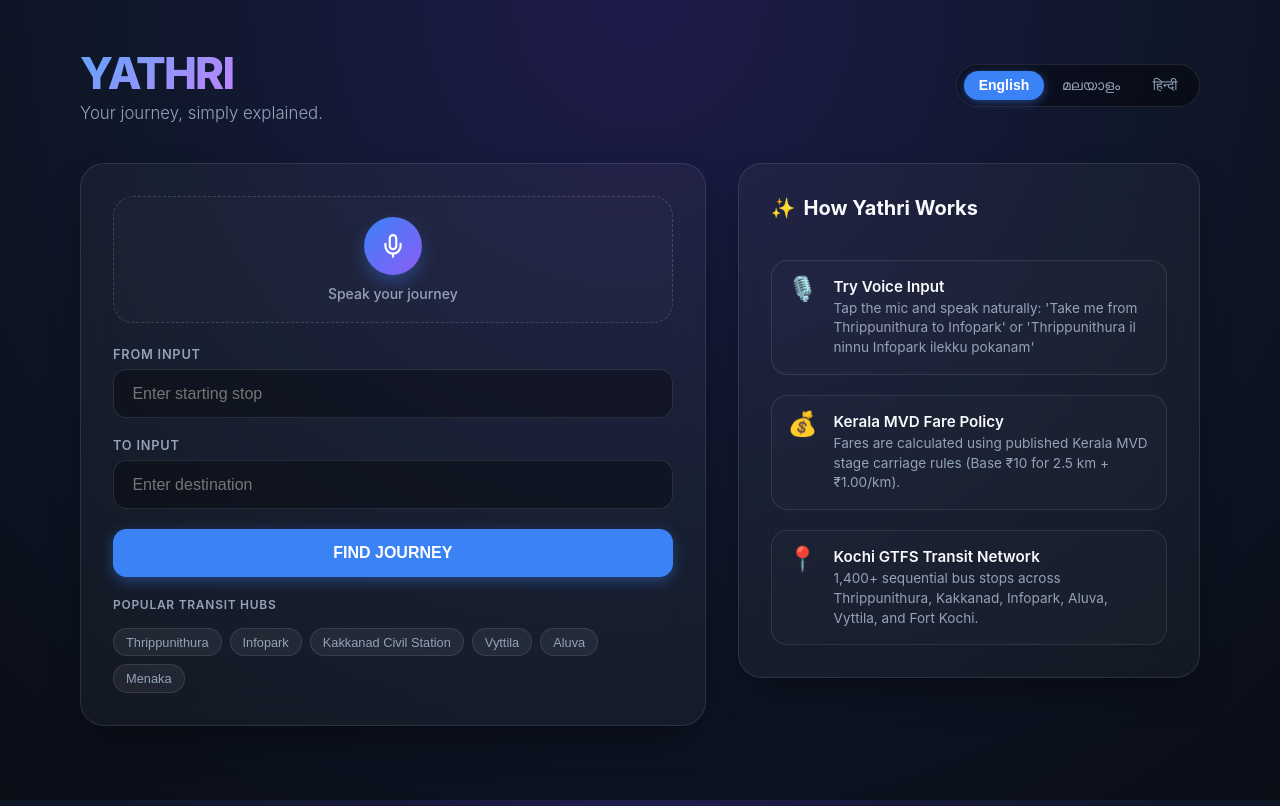
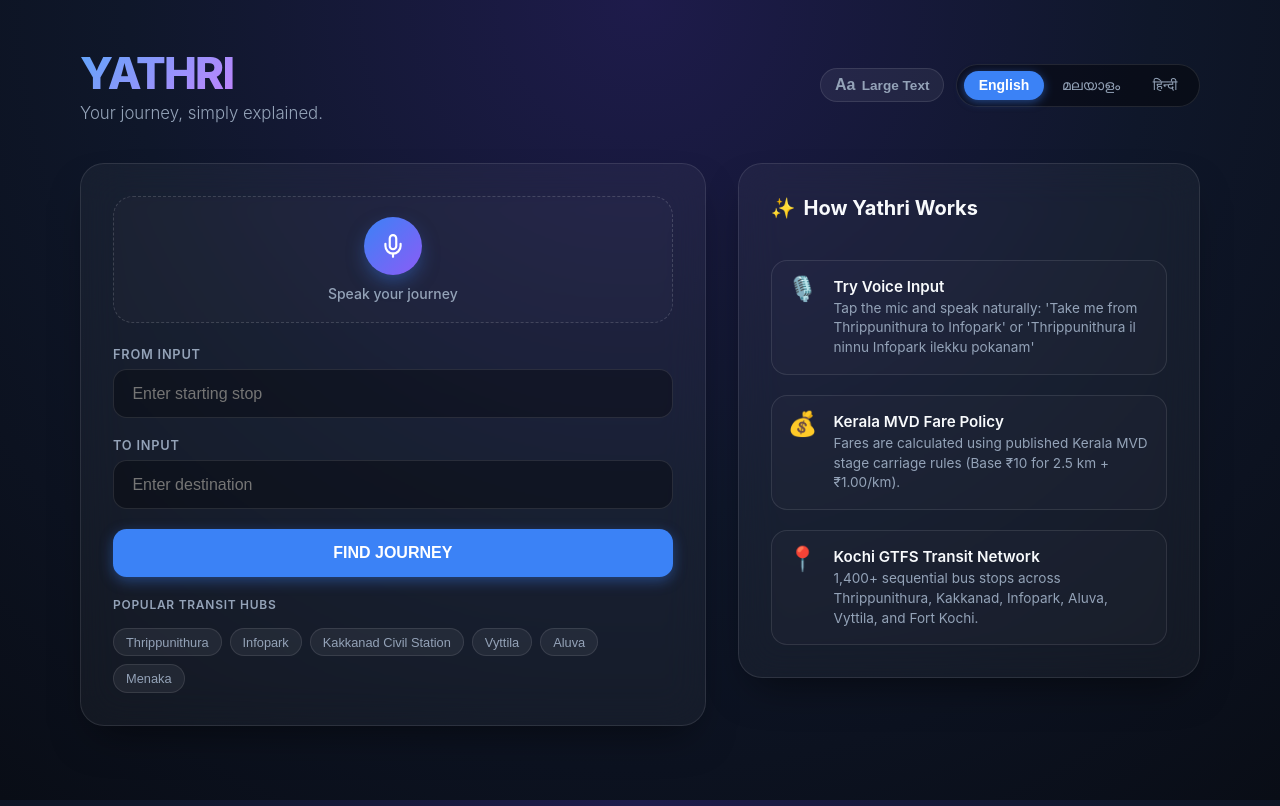
Before and after one commit to lehn787/Yathri, a Next.js app: page / in a window 1280 px wide. Built offline with nearby package versions, Linux system fonts and the light colour scheme.

Commit message:
feat(a11y): add persistent Large Text Mode toggle and accessibility typography scaling

```diff
--- a/src/app/globals.css
+++ b/src/app/globals.css
@@ -670,3 +670,133 @@ body {
   25% { transform: translateX(-4px); }
   75% { transform: translateX(4px); }
 }
+
+/* Accessibility / Large Text Mode Toggle & Scaling */
+.header-actions {
+  display: flex;
+  align-items: center;
+  gap: 0.75rem;
+  flex-wrap: wrap;
+  justify-content: center;
+}
+
+.access-btn {
+  background: rgba(255, 255, 255, 0.06);
+  border: 1px solid var(--card-border);
+  color: var(--text-muted);
+  padding: 0.45rem 0.85rem;
+  border-radius: 999px;
+  font-size: 0.85rem;
+  font-weight: 600;
+  cursor: pointer;
+  display: inline-flex;
+  align-items: center;
+  gap: 0.4rem;
+  transition: all 0.2s ease;
+}
+
+.access-btn:hover {
+  background: rgba(255, 255, 255, 0.12);
+  color: #fff;
+  border-color: rgba(255, 255, 255, 0.2);
+}
+
+.access-btn.active {
+  background: #3b82f6;
+  color: #ffffff;
+  border-color: #60a5fa;
+  box-shadow: 0 0 16px var(--accent-glow);
+}
+
+/* Large Text Mode Styles */
+.large-text-mode {
+  font-size: 1.15rem;
+}
+
+.large-text-mode .title {
+  font-size: clamp(2.4rem, 5vw, 3.25rem);
+}
+
+.large-text-mode .subtitle {
+  font-size: 1.15rem;
+}
+
+.large-text-mode .input-label {
+  font-size: 1.05rem;
+}
+
+.large-text-mode .input-field {
+  font-size: 1.25rem;
+  padding: 1rem 1.25rem;
+}
+
+.large-text-mode .btn-primary {
+  font-size: 1.25rem;
+  padding: 1.1rem;
+}
+
+.large-text-mode .btn-secondary {
+  font-size: 1.15rem;
+  padding: 0.95rem;
+}
+
+.large-text-mode .chip {
+  font-size: 1.05rem;
+  padding: 0.55rem 1rem;
+}
+
+.large-text-mode .voice-btn {
+  width: 72px;
+  height: 72px;
+}
+
+.large-text-mode .voice-btn svg {
+  width: 32px;
+  height: 32px;
+}
+
+.large-text-mode .voice-status-text {
+  font-size: 1.2rem;
+}
+
+.large-text-mode .metric-label {
+  font-size: 1.05rem;
+}
+
+.large-text-mode .metric-val {
+  font-size: 1.95rem !important;
+}
+
+.large-text-mode .metric-sub {
+  font-size: 0.95rem;
+}
+
+.large-text-mode .stop-timeline-item {
+  font-size: 1.2rem;
+  padding-left: 1.85rem;
+  margin-bottom: 1rem;
+}
+
+.large-text-mode .stop-timeline-item::before {
+  width: 14px;
+  height: 14px;
+}
+
+.large-text-mode .stop-timeline-item:not(:last-child)::after {
+  left: 0.65rem;
+}
+
+.large-text-mode .info-card p,
+.large-text-mode .info-card li {
+  font-size: 1.05rem;
+  line-height: 1.6;
+}
+
+.large-text-mode .card-title {
+  font-size: 1.35rem;
+}
+
+.large-text-mode .lang-btn {
+  font-size: 1.05rem;
+  padding: 0.55rem 1.1rem;
+}
--- a/src/app/page.tsx
+++ b/src/app/page.tsx
@@ -29,6 +29,17 @@ export default function Home() {
   const [dest, setDest] = useState('');
   const [loading, setLoading] = useState(false);
   const [result, setResult] = useState<SearchResponse | null>(null);
+  const [largeText, setLargeText] = useState(false);
+
+  // Load accessibility settings
+  useEffect(() => {
+    try {
+      const saved = localStorage.getItem('yathri_large_text');
+      if (saved === 'true') {
+        setLargeText(true);
+      }
+    } catch (e) {}
+  }, []);
 
   // Voice Interaction States
   const [voiceState, setVoiceState] = useState<VoiceState>('idle');
@@ -303,6 +314,24 @@ export default function Home() {
         <p className="subtitle">{t.appSubtitle}</p>
       </div>
 
+      <div className="header-actions">
+        <button
+          type="button"
+          className={`access-btn ${largeText ? 'active' : ''}`}
+          onClick={() => {
+            const next = !largeText;
+            setLargeText(next);
+            try {
+              localStorage.setItem('yathri_large_text', String(next));
+            } catch (e) {}
+          }}
+          aria-label={largeText ? t.textNormal : t.largeText}
+          title={largeText ? t.textNormal : t.largeText}
+        >
+          <span style={{ fontSize: '1rem', fontWeight: 800 }}>Aa</span>
+          <span>{largeText ? t.textNormal : t.largeText}</span>
+        </button>
+
         <div className="lang-selector">
           <button
             type="button"
@@ -334,6 +363,7 @@ export default function Home() {
           >
             हिन्दी
           </button>
+        </div>
       </div>
     </header>
   );
@@ -662,7 +692,7 @@ export default function Home() {
   };
 
   return (
-    <main className="app-container">
+    <main className={`app-container ${largeText ? 'large-text-mode' : ''}`}>
       {!result ? renderHome() : renderResult()}
     </main>
   );
--- a/src/data/uiTranslations.json
+++ b/src/data/uiTranslations.json
@@ -49,7 +49,9 @@
     "voiceTipDesc": "Tap the mic and speak naturally: 'Take me from Thrippunithura to Infopark' or 'Thrippunithura il ninnu Infopark ilekku pokanam'",
     "mvdRuleTitle": "Kerala MVD Fare Policy",
     "mvdRuleDesc": "Fares are calculated using published Kerala MVD stage carriage rules (Base ₹10 for 2.5 km + ₹1.00/km).",
-    "totalStopsLabel": "Total Stops"
+    "totalStopsLabel": "Total Stops",
+    "largeText": "Large Text",
+    "textNormal": "Standard"
   },
   "ml": {
     "appTitle": "യാത്രി",
@@ -101,7 +103,9 @@
     "voiceTipDesc": "മൈക്രോഫോൺ ടാപ്പ് ചെയ്ത് സംസാരിക്കുക: 'തൃപ്പൂണിത്തുറയിൽ നിന്ന് ഇൻഫോപാർക്കിലേക്ക് പോകണം' അല്ലെങ്കിൽ 'Thrippunithura il ninnu Infopark ilekku pokanam'",
     "mvdRuleTitle": "കേരള എംവിഡി നിരക്ക് മാനദണ്ഡം",
     "mvdRuleDesc": "കേരള സർക്കാരിന്റെ ഔദ്യോഗിക സ്റ്റേജ് കാര്യേജ് മാനദണ്ഡപ്രകാരമാണ് ഏകദേശ നിരക്ക് (2.5 കി.മീ വരെ ₹10, പിന്നീട് ₹1/കി.മീ).",
-    "totalStopsLabel": "ആകെ സ്റ്റോപ്പുകൾ"
+    "totalStopsLabel": "ആകെ സ്റ്റോപ്പുകൾ",
+    "largeText": "വലിയ അക്ഷരം",
+    "textNormal": "സാധാരണ"
   },
   "hi": {
     "appTitle": "यात्री",
@@ -153,6 +157,8 @@
     "voiceTipDesc": "माइक दबाएं और बोलें: 'मुझे त्रिप्पुनिथुरा से इन्फोपार्क जाना है' या 'Thrippunithura se Infopark jana hai'",
     "mvdRuleTitle": "केरल एमवीडी किराया नियम",
     "mvdRuleDesc": "सरकारी स्टेज कैरिज नियमों (2.5 किमी तक ₹10 + ₹1.00/किमी) के आधार पर किराया अनुमान।",
-    "totalStopsLabel": "कुल स्टॉप"
+    "totalStopsLabel": "कुल स्टॉप",
+    "largeText": "बड़ा टेक्स्ट",
+    "textNormal": "सामान्य"
   }
 }
```
Lines whose indentation alone changed are shown as unchanged.
